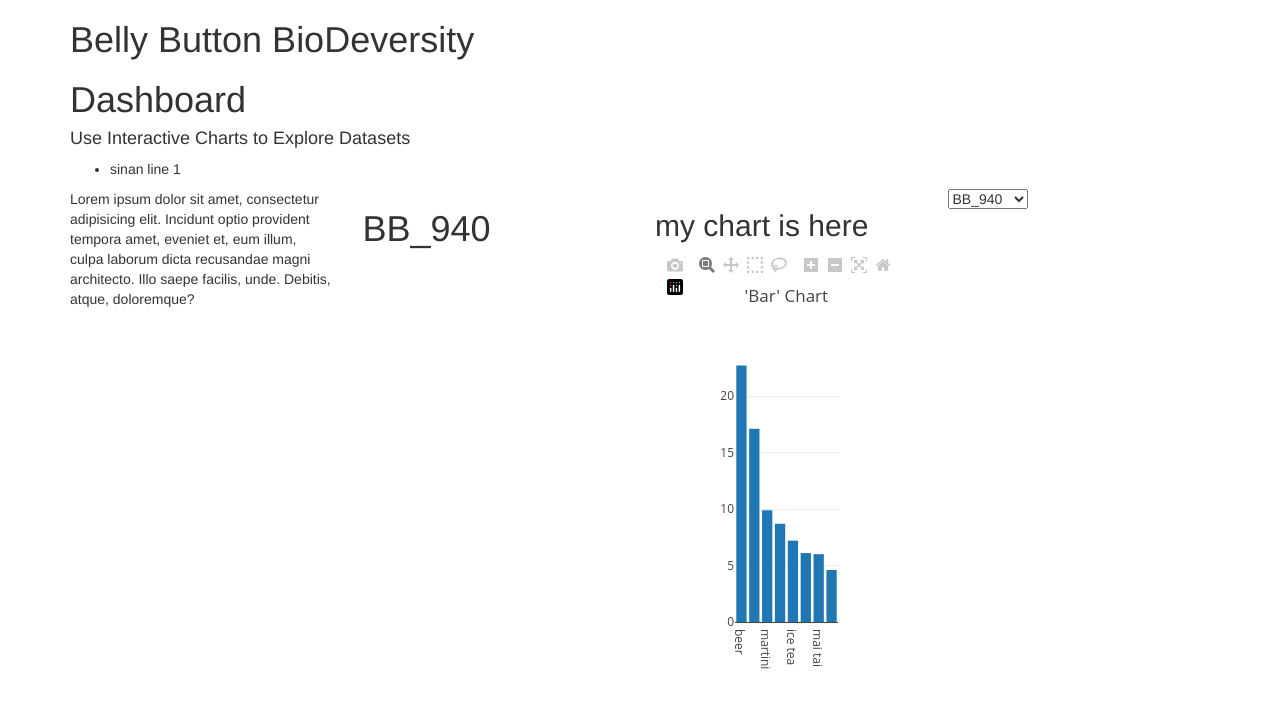
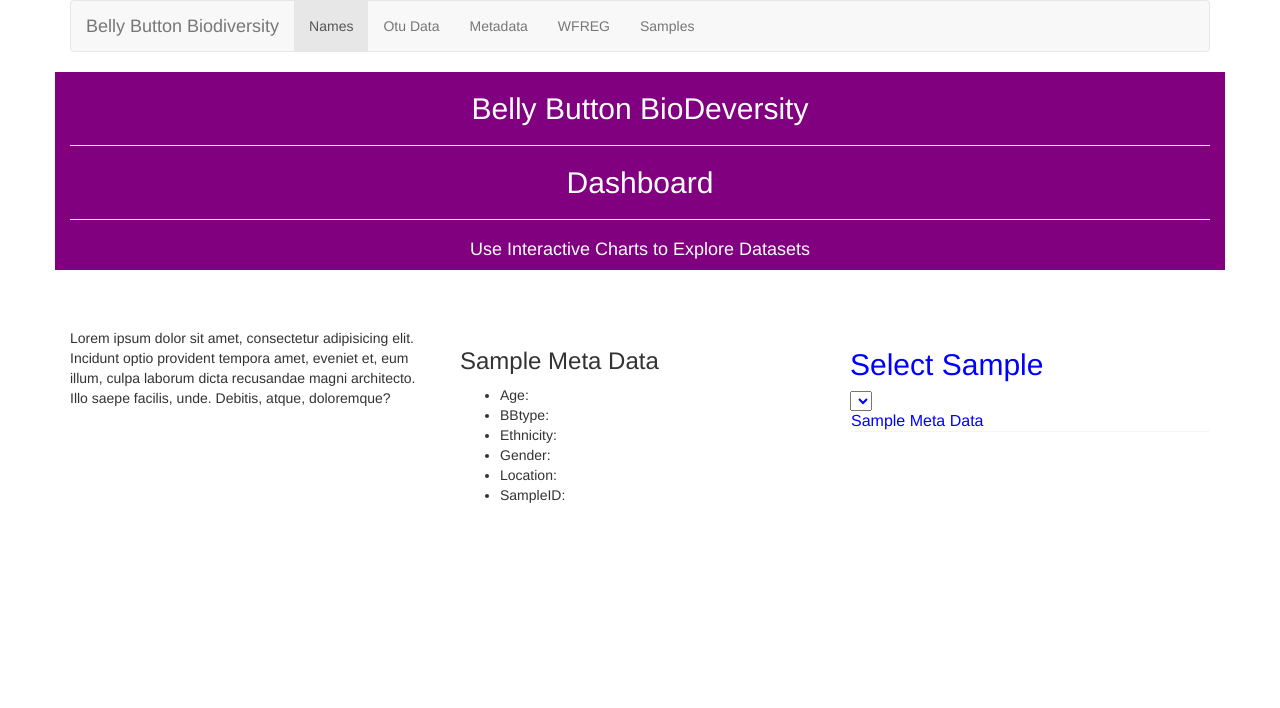
Before and after one commit to sinancengiz/BellyButtonBioDivesity, a Flask app: page / in a window 1280 px wide. Shown: the top 708 px of the page. Run offline with Flask 2, Linux system fonts and the light colour scheme; lists and menus that the app fills with data are empty; some libraries are stand-ins or nearby versions.

Commit message:
dropdown menu

```diff
--- a/app.py
+++ b/app.py
@@ -91,17 +91,21 @@ for row in session.query(samples.otu_id,samples.BB_940).filter(samples_metadata.
     sample_values.append(row[1])
 
 
+
+
 # Flask Setup
 #################################################
 app = Flask(__name__)
 
 @app.route("/")
 def home():
-   return render_template("index.html", sample_names= sample_names)
+    return render_template("index.html", sample_names= sample_names)
+
 
 @app.route("/names")
 def names():
     return jsonify(sample_names)
+
 
 @app.route("/otu")
 def otu():
@@ -117,7 +121,10 @@ def wfreq():
 
 @app.route('/samples')
 def samples():
-    return jsonify(otu_id_and_sample_values)
+    data = [{
+        "y": otu_id_and_sample_values[0]["otu_id"][0:10],
+        "x": otu_id_and_sample_values[0]["sample_values"][0:10]}]
+    return jsonify(data)
 
 #run the app
 if __name__ == '__main__':
--- a/static/js/app.js
+++ /dev/null
@@ -1,15 +0,0 @@
-
-var trace1 = {
-  x: ["beer", "wine", "martini", "margarita",
-    "ice tea", "rum & coke", "mai tai", "gin & tonic"],
-  y: [22.7, 17.1, 9.9, 8.7, 7.2, 6.1, 6.0, 4.6],
-  type: "bar"
-};
-
-var data = [trace1];
-
-var layout = {
-  title: "'Bar' Chart"
-};
-
-Plotly.newPlot("plot", data, layout);
--- a/templates/index.html
+++ b/templates/index.html
@@ -15,59 +15,133 @@
 
 <body>
     <div class="container">
+          <div>
+            <nav class="navbar navbar-default">
+              <div class="container-fluid">
+                <!-- Brand and toggle get grouped for better mobile display -->
+                <div class="navbar-header">
+                  <button type="button" class="navbar-toggle collapsed" data-toggle="collapse" data-target="#bs-example-navbar-collapse-1" aria-expanded="false">
+                    <span class="sr-only">Toggle navigation</span>
+                    <span class="icon-bar"></span>
+                    <span class="icon-bar"></span>
+                    <span class="icon-bar"></span>
+                  </button>
+                  <a class="navbar-brand" href="#">Belly Button Biodiversity</a>
+                </div>
+
+                <!-- Collect the nav links, forms, and other content for toggling -->
+                <div class="collapse navbar-collapse" id="bs-example-navbar-collapse-1">
+                  <ul class="nav navbar-nav">
+                    <li class="active"><a href="/names">Names<span class="sr-only">(current)</span></a></li>
+                    <li><a href="/otu">Otu Data</a></li>
+                    <li><a href="/metadata">Metadata</a></li>
+                    <li><a href="/wfreq">WFREG</a></li>
+                    <li><a href="/samples">Samples</a></li>
+
+                  </ul>
+
+                </div><!-- /.navbar-collapse -->
+              </div><!-- /.container-fluid -->
+            </nav>
+          </div>
 
         <!-- Row 1 -->
         <div class="row">
-          <div class="col-sm-12">
-            <h1>Belly Button BioDeversity</h1>
-            <h1>Dashboard</h1>
+          <div class="col-sm-12" style="text-align: center;background:purple; margin-bottom: 5%;color:white">
+            <h2>Belly Button BioDeversity</h2>
+            <hr>
+            <h2>Dashboard</h2>
+            <hr>
             <h4>Use Interactive Charts to Explore Datasets</h4>
-            <ul>
-            <li>sinan line 1</li>
-              </ul>
           </div>
         </div>
-
         <!-- Row 2 -->
         <div class="row">
-          <div class="col-sm-3">
+          <div class="col-sm-4">
             <p>Lorem ipsum dolor sit amet, consectetur adipisicing elit. Incidunt optio provident tempora amet, eveniet et, eum illum, culpa laborum dicta recusandae magni architecto. Illo saepe facilis, unde. Debitis, atque, doloremque?</p>
           </div>
-          <div class="col-sm-3">
-            <h1>{{ sample_names[0] }}</h1>
+          <div class="col-sm-4" style="border: blue">
+            <h3>Sample Meta Data</h3>
+            <ul>
+                <li>Age:      </li>
+                <li>BBtype:   </li>
+                <li>Ethnicity: </li>
+                <li>Gender:    </li>
+                <li>Location: </li>
+                <li>SampleID:    </li>
+            </ul>
 
           </div>
-          <div class="col-sm-3">
-              <h2>my chart is here</h2>
-              <div id="plot"></div>
+          <div class="col-sm-3 col-md-4" style="color:blue">
+              <h2>Select Sample</h2>
+              <select id="selDataset" onchange="optionChanged(this.value)">
+                <!-- {% for name in sample_names %}
+                  <option value="{{ name }}">{{ name }}</option>
+                {% endfor %} -->
+              </select>
+              <div class="panel">
+                <h3 class="panel-title">Sample Meta Data</h3>
+              </div>
+              <div id="sample-metadata">
+
+              </div>
+          </div>
+
           </div>
 
 
-            <div class="col-sm-3">
-            <select id="selDataset" onchange="getData(this.value)">
-              {% for name in sample_names %}
-                <option value="{{ name }}">{{ name }}</option>
-              {% endfor %}
-            </select></div>
-        </div>
+          <div id="plot"></div>
+
+
+          <div id="line"></div>
+
+      </div>
+
+     <script src="https://cdn.plot.ly/plotly-latest.min.js"></script>
 
 
 
+     <script>
+      //  function getOptions(){
+        //  var selector = document.getElementById("selDataset");
 
+         Plotly.d3.json('/names',function(error, sample_names){
+             if (error) return console.warn(error);
+          var selector = document.getElementById("selDataset");
+            for (var i =0; i < sample_names.length; i++){
+                var currentSelection = document.createElement("option");
+                currentSelection.text = sample_names[i];
+                currentSelection.value = sample_names[i];
+                selector.appendChild(currentSelection);
+            }
 
-      </div>
+        //     // getData(sample_names[0],buildCharts);
 
-      <script>
-      // for (var i = 0; i <= 10; i++) {
-      //   d3.select("#selDataset").append("option").text(i.toString());
-      // }
+        //  })
 
-      </script>
+        //  }
+        //  function optionChanged(newSample){
+        //    getData(newSample,updateCharts);
+        //  }
+        //  function init(){
+        //    getOptions();
+        //  }
+
+        //  init();
 
 
 
-      <script src="https://cdn.plot.ly/plotly-latest.min.js"></script>
-      <script src="{{ url_for('static', filename='js/app.js') }}"></script>
+       Plotly.d3.json('/samples', function(error, otu_id_and_sample_values){
+             if (error) return console.warn(error);
+
+             var layout = { margin: { t: 0 } }
+             var LINE = document.getElementById('line');
+             Plotly.plot(LINE, otu_id_and_sample_values)
+         })
+
+
+     </script>
+
 </body>
 
 </html>
```
